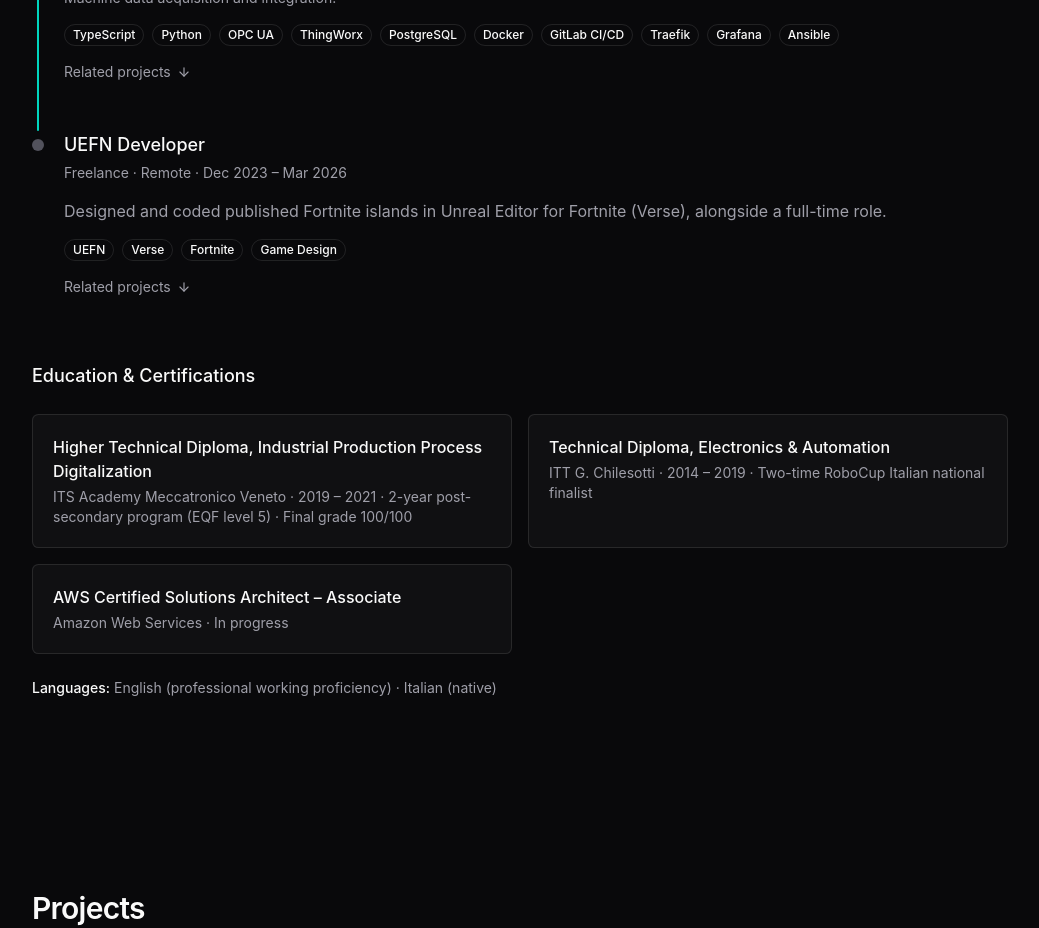
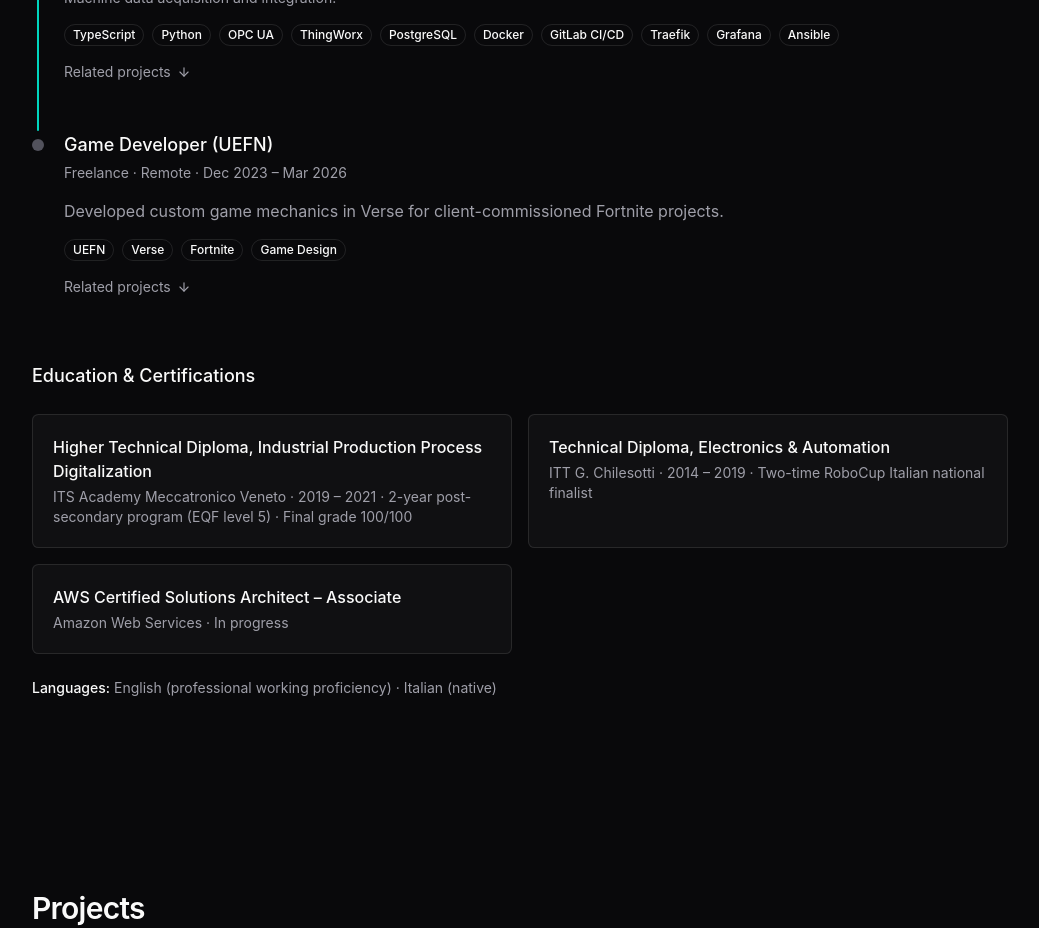
Before and after one commit to dzerk11/portfolio, a Vue app: page / in a window 1280 px wide. Shown: the part 1980-2908 px from the top of the page, without its empty margins (120-1159 px from the left). Built offline with nearby package versions, Linux system fonts and the light colour scheme.

Commit message:
feat: update uefn experience entry

```diff
--- a/src/data/experience.ts
+++ b/src/data/experience.ts
@@ -89,13 +89,13 @@ export const experiences: Experience[] = [
     relatedAnchor: '#projects',
   },
   {
-    role: 'UEFN Developer',
+    role: 'Game Developer (UEFN)',
     company: 'Freelance',
     location: 'Remote',
     period: 'Dec 2023 – Mar 2026',
     current: false,
     summary:
-      'Designed and coded published Fortnite islands in Unreal Editor for Fortnite (Verse), alongside a full-time role.',
+      'Developed custom game mechanics in Verse for client-commissioned Fortnite projects.',
     highlights: [],
     tags: ['UEFN', 'Verse', 'Fortnite', 'Game Design'],
     relatedAnchor: '#projects',
```
Also changed, not shown: 1 other file (tests, documents, lock files or other folders).
